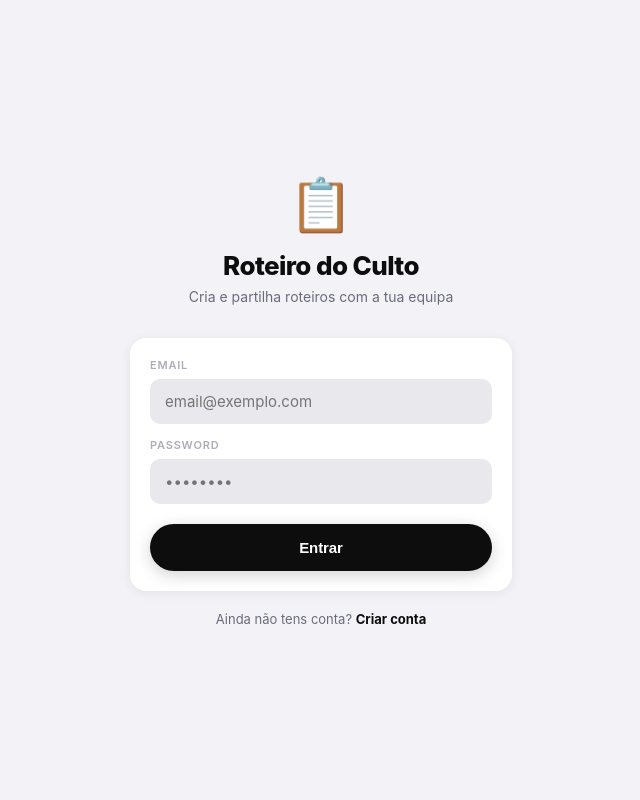
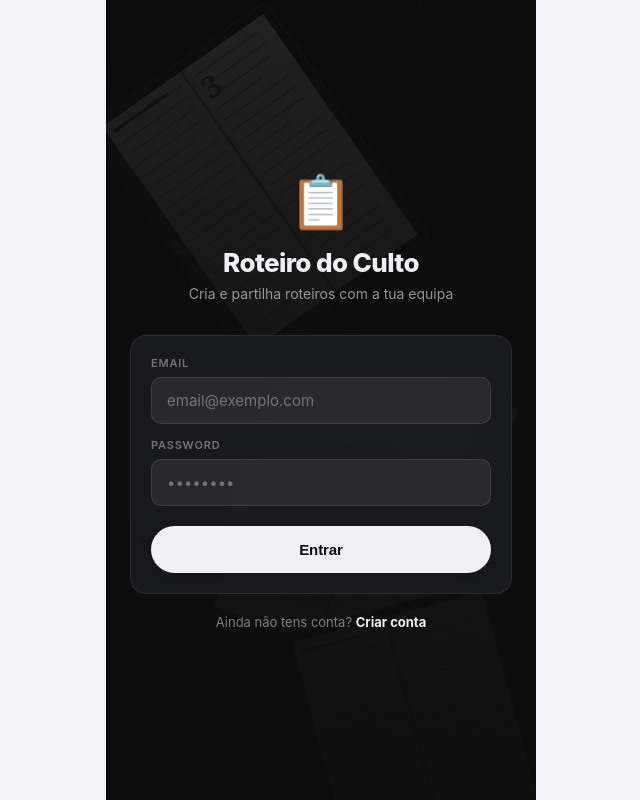
Before and after one commit to lucassalino/HolyFlow, a React (Vite) app: page / in a window 1280 px wide. Shown: the whole page, without its empty margins (319-959 px from the left). Built offline with nearby package versions, Linux system fonts and the light colour scheme.

Commit message:
feat: add illustrated bible background to auth screen

```diff
--- a/src/screens/AuthScreen.jsx
+++ b/src/screens/AuthScreen.jsx
@@ -2,6 +2,109 @@ import { useState } from 'react'
 import { sb } from '../supabase'
 import { traduzirErroAuth } from '../utils/auth'
 import { useApp } from '../context/AppContext'
+
+function BibleBackground() {
+  return (
+    <svg
+      viewBox="0 0 390 844"
+      xmlns="http://www.w3.org/2000/svg"
+      style={{
+        position: 'absolute', inset: 0,
+        width: '100%', height: '100%',
+        opacity: 0.13,
+      }}
+      preserveAspectRatio="xMidYMid slice"
+    >
+      {/* Dark background */}
+      <rect width="390" height="844" fill="#000" />
+
+      {/* Book 1 — top-left, rotated -35deg */}
+      <g transform="rotate(-35 120 200)">
+        {/* Cover */}
+        <rect x="20" y="100" width="200" height="260" rx="4" fill="#111" stroke="#333" strokeWidth="1.5" />
+        {/* Spine */}
+        <rect x="20" y="100" width="14" height="260" rx="2" fill="#222" />
+        {/* Left page */}
+        <rect x="34" y="108" width="86" height="244" fill="#e8e8e8" />
+        {/* Right page */}
+        <rect x="122" y="108" width="90" height="244" fill="#f0f0f0" />
+        {/* Center gutter shadow */}
+        <rect x="118" y="108" width="8" height="244" fill="#ccc" opacity="0.5" />
+        {/* Text lines left page */}
+        {[0,1,2,3,4,5,6,7,8,9,10,11,12,13,14,15,16,17,18].map(i => (
+          <rect key={i} x="40" y={118 + i * 12} width={i % 5 === 4 ? 55 : 74} height="1.5" fill="#888" opacity="0.7" />
+        ))}
+        {/* Bold heading left */}
+        <rect x="40" y="116" width="60" height="3" fill="#444" />
+        {/* Text lines right page */}
+        {[0,1,2,3,4,5,6,7,8,9,10,11,12,13,14,15,16,17,18].map(i => (
+          <rect key={i} x="128" y={118 + i * 12} width={i % 4 === 3 ? 50 : 72} height="1.5" fill="#888" opacity="0.7" />
+        ))}
+        {/* Chapter number */}
+        <text x="128" y="145" fontSize="28" fill="#555" fontFamily="Georgia, serif" fontWeight="bold">3</text>
+        {/* Book title on spine */}
+        <text x="27" y="230" fontSize="7" fill="#999" fontFamily="Georgia, serif" writingMode="tb">HABACUQUE</text>
+      </g>
+
+      {/* Book 2 — center, rotated 20deg */}
+      <g transform="rotate(20 240 500)">
+        <rect x="130" y="380" width="220" height="280" rx="4" fill="#0a0a0a" stroke="#2a2a2a" strokeWidth="1.5" />
+        <rect x="130" y="380" width="14" height="280" rx="2" fill="#1a1a1a" />
+        <rect x="144" y="389" width="96" height="262" fill="#e5e5e5" />
+        <rect x="242" y="389" width="100" height="262" fill="#efefef" />
+        <rect x="238" y="389" width="8" height="262" fill="#bbb" opacity="0.4" />
+        {[0,1,2,3,4,5,6,7,8,9,10,11,12,13,14,15,16,17,18,19,20].map(i => (
+          <rect key={i} x="150" y={399 + i * 11} width={i % 6 === 5 ? 60 : 82} height="1.5" fill="#777" opacity="0.7" />
+        ))}
+        <rect x="150" y="397" width="70" height="3" fill="#333" />
+        {[0,1,2,3,4,5,6,7,8,9,10,11,12,13,14,15,16,17,18,19,20].map(i => (
+          <rect key={i} x="248" y={399 + i * 11} width={i % 5 === 4 ? 55 : 84} height="1.5" fill="#777" opacity="0.7" />
+        ))}
+        <text x="150" y="428" fontSize="22" fill="#444" fontFamily="Georgia, serif" fontWeight="bold">1</text>
+        <text x="150" y="406" fontSize="6" fill="#666" fontFamily="Georgia, serif" letterSpacing="1">SOFONIAS 1-2</text>
+        <text x="137" y="520" fontSize="7" fill="#888" fontFamily="Georgia, serif" writingMode="tb">SOFONIAS</text>
+      </g>
+
+      {/* Book 3 — bottom-right, rotated -15deg */}
+      <g transform="rotate(-15 310 720)">
+        <rect x="180" y="600" width="200" height="250" rx="4" fill="#0d0d0d" stroke="#2a2a2a" strokeWidth="1.5" />
+        <rect x="180" y="600" width="14" height="250" rx="2" fill="#1e1e1e" />
+        <rect x="194" y="608" width="86" height="234" fill="#e8e8e8" />
+        <rect x="282" y="608" width="90" height="234" fill="#f2f2f2" />
+        <rect x="278" y="608" width="8" height="234" fill="#c0c0c0" opacity="0.4" />
+        {[0,1,2,3,4,5,6,7,8,9,10,11,12,13,14,15,16,17].map(i => (
+          <rect key={i} x="200" y={618 + i * 12} width={i % 5 === 4 ? 55 : 72} height="1.5" fill="#888" opacity="0.7" />
+        ))}
+        <rect x="200" y="617" width="55" height="2.5" fill="#444" />
+        {[0,1,2,3,4,5,6,7,8,9,10,11,12,13,14,15,16,17].map(i => (
+          <rect key={i} x="288" y={618 + i * 12} width={i % 4 === 3 ? 50 : 74} height="1.5" fill="#888" opacity="0.7" />
+        ))}
+        <text x="187" y="720" fontSize="7" fill="#999" fontFamily="Georgia, serif" writingMode="tb">LIVRO DE JONAS</text>
+      </g>
+
+      {/* Laptop keyboard hint — top-right */}
+      <g transform="rotate(30 350 80)" opacity="0.6">
+        <rect x="230" y="-60" width="220" height="160" rx="8" fill="#0a0a0a" stroke="#222" strokeWidth="1" />
+        {/* Key rows */}
+        {[0,1,2,3].map(row => (
+          [0,1,2,3,4,5,6,7,8,9].map(col => (
+            <rect key={`${row}-${col}`}
+              x={238 + col * 20} y={-52 + row * 32}
+              width="15" height="24" rx="3"
+              fill="#1a1a1a" stroke="#333" strokeWidth="0.5"
+            />
+          ))
+        ))}
+      </g>
+
+      {/* Subtle cross watermark center */}
+      <g opacity="0.06">
+        <rect x="185" y="320" width="20" height="80" rx="3" fill="white" />
+        <rect x="165" y="345" width="60" height="20" rx="3" fill="white" />
+      </g>
+    </svg>
+  )
+}
 
 export default function AuthScreen() {
   const { setSessaoAtual, depoisDoLogin } = useApp()
@@ -40,49 +143,62 @@ export default function AuthScreen() {
   const onKey = (e) => { if (e.key === 'Enter') submeter() }
 
   return (
-    <div className="screen">
-      <div className="auth-wrap">
+    <div className="screen" style={{ position: 'relative', overflow: 'hidden', background: '#0d0d0d' }}>
+      <BibleBackground />
 
+      {/* Gradient overlay to darken bottom where form sits */}
+      <div style={{
+        position: 'absolute', inset: 0,
+        background: 'linear-gradient(to bottom, rgba(13,13,13,0.3) 0%, rgba(13,13,13,0.7) 40%, rgba(13,13,13,0.92) 100%)',
+        pointerEvents: 'none',
+      }} />
+
+      <div className="auth-wrap" style={{ position: 'relative', zIndex: 1 }}>
         <div className="auth-logo">
-          <div className="emoji">📋</div>
-          <h1>Roteiro do Culto</h1>
-          <p>Cria e partilha roteiros com a tua equipa</p>
+          <div style={{ fontSize: 52 }}>📋</div>
+          <h1 style={{ color: '#f0f0f5' }}>Roteiro do Culto</h1>
+          <p style={{ color: 'rgba(240,240,245,0.6)' }}>Cria e partilha roteiros com a tua equipa</p>
         </div>
 
         <div style={{
-          background: 'var(--bg2)',
+          background: 'rgba(28,28,36,0.85)',
+          backdropFilter: 'blur(20px)',
+          WebkitBackdropFilter: 'blur(20px)',
           borderRadius: 'var(--radius)',
           padding: '20px',
-          boxShadow: 'var(--shadow)',
+          border: '1px solid rgba(255,255,255,0.08)',
         }}>
           {erro && <div className="auth-error">{erro}</div>}
 
           {modo === 'registo' && (
             <div className="campo">
-              <label>O teu nome</label>
-              <input type="text" value={nome} onChange={e => setNome(e.target.value)} onKeyDown={onKey} autoComplete="name" placeholder="João Silva" />
+              <label style={{ color: 'rgba(255,255,255,0.4)' }}>O teu nome</label>
+              <input type="text" value={nome} onChange={e => setNome(e.target.value)} onKeyDown={onKey} autoComplete="name" placeholder="João Silva"
+                style={{ background: 'rgba(255,255,255,0.07)', color: '#f0f0f5', border: '1px solid rgba(255,255,255,0.1)' }} />
             </div>
           )}
           <div className="campo">
-            <label>Email</label>
-            <input type="email" value={email} onChange={e => setEmail(e.target.value)} onKeyDown={onKey} autoComplete="email" placeholder="email@exemplo.com" />
+            <label style={{ color: 'rgba(255,255,255,0.4)' }}>Email</label>
+            <input type="email" value={email} onChange={e => setEmail(e.target.value)} onKeyDown={onKey} autoComplete="email" placeholder="email@exemplo.com"
+              style={{ background: 'rgba(255,255,255,0.07)', color: '#f0f0f5', border: '1px solid rgba(255,255,255,0.1)' }} />
           </div>
           <div className="campo" style={{ marginBottom: '20px' }}>
-            <label>Password</label>
-            <input type="password" value={password} onChange={e => setPassword(e.target.value)} onKeyDown={onKey} autoComplete="current-password" placeholder="••••••••" />
+            <label style={{ color: 'rgba(255,255,255,0.4)' }}>Password</label>
+            <input type="password" value={password} onChange={e => setPassword(e.target.value)} onKeyDown={onKey} autoComplete="current-password" placeholder="••••••••"
+              style={{ background: 'rgba(255,255,255,0.07)', color: '#f0f0f5', border: '1px solid rgba(255,255,255,0.1)' }} />
           </div>
 
-          <button className="btn-primary btn-accent" onClick={submeter} disabled={loading}>
+          <button className="btn-primary btn-accent" onClick={submeter} disabled={loading}
+            style={{ background: '#f0f0f5', color: '#0d0d0d', border: 'none' }}>
             {loading ? 'A processar...' : modo === 'registo' ? 'Criar Conta' : 'Entrar'}
           </button>
         </div>
 
-        <div className="auth-link">
+        <div className="auth-link" style={{ color: 'rgba(240,240,245,0.5)' }}>
           {modo === 'login'
-            ? <>Ainda não tens conta? <span onClick={() => mudarModo('registo')}>Criar conta</span></>
-            : <>Já tens conta? <span onClick={() => mudarModo('login')}>Entrar</span></>}
+            ? <>Ainda não tens conta? <span style={{ color: '#f0f0f5', fontWeight: 700 }} onClick={() => mudarModo('registo')}>Criar conta</span></>
+            : <>Já tens conta? <span style={{ color: '#f0f0f5', fontWeight: 700 }} onClick={() => mudarModo('login')}>Entrar</span></>}
         </div>
-
       </div>
     </div>
   )
```
